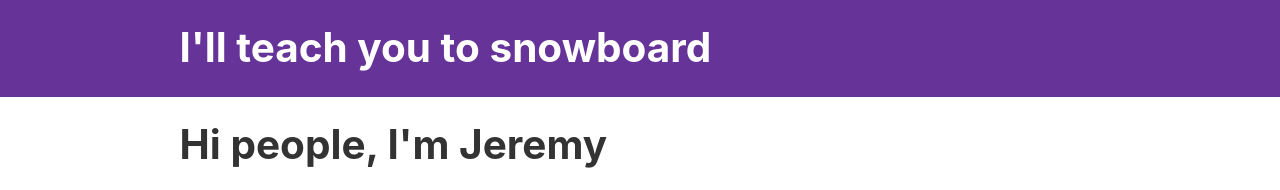
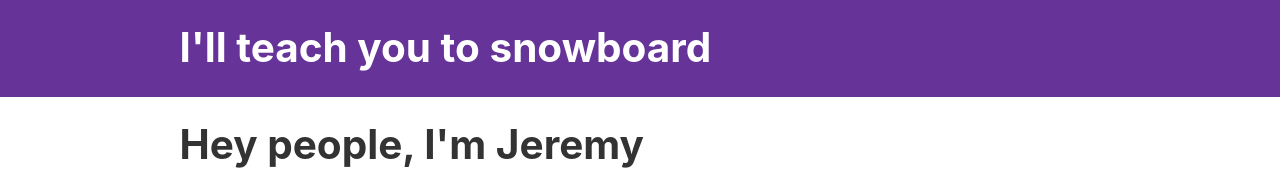
Before and after one commit to sophyphreak/jeremy-snowboard-instructor, a Gatsby site: page / in a window 1280 px wide. Shown: the top 190 px of the page. Built offline with nearby package versions, Linux system fonts and the light colour scheme; Gatsby itself is replaced by a stand-in of ours.

Commit message:
changed hi to hey

```diff
--- a/src/pages/index.js
+++ b/src/pages/index.js
@@ -8,7 +8,7 @@ import SEO from "../components/seo"
 const IndexPage = () => (
   <Layout>
     <SEO title="Home" />
-    <h1>Hi people, I'm Jeremy</h1>
+    <h1>Hey people, I'm Jeremy</h1>
     <iframe width="560" height="315" src="https://www.youtube.com/embed/T1zEBh5HLH8?start=769" frameborder="0" allow="accelerometer; autoplay; clipboard-write; encrypted-media; gyroscope; picture-in-picture" allowfullscreen></iframe>
     <p>I love snowboarding, and I want you to love it too. Join me and we'll make magic together.</p>
   </Layout>
```
